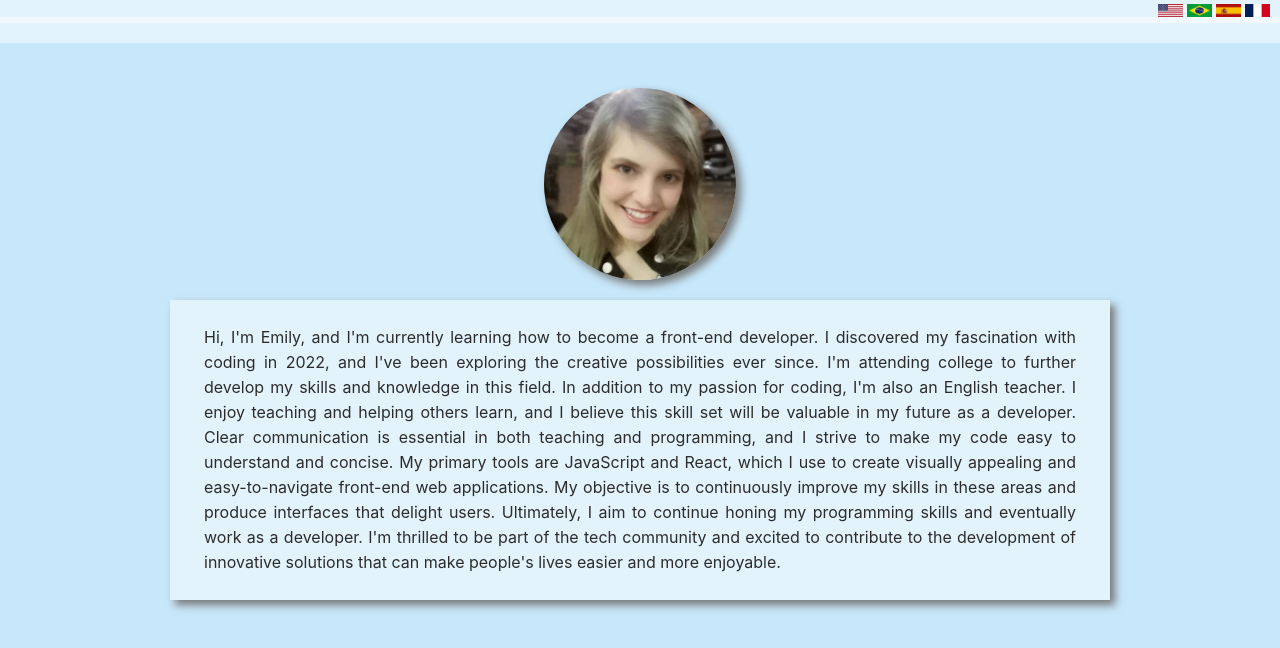
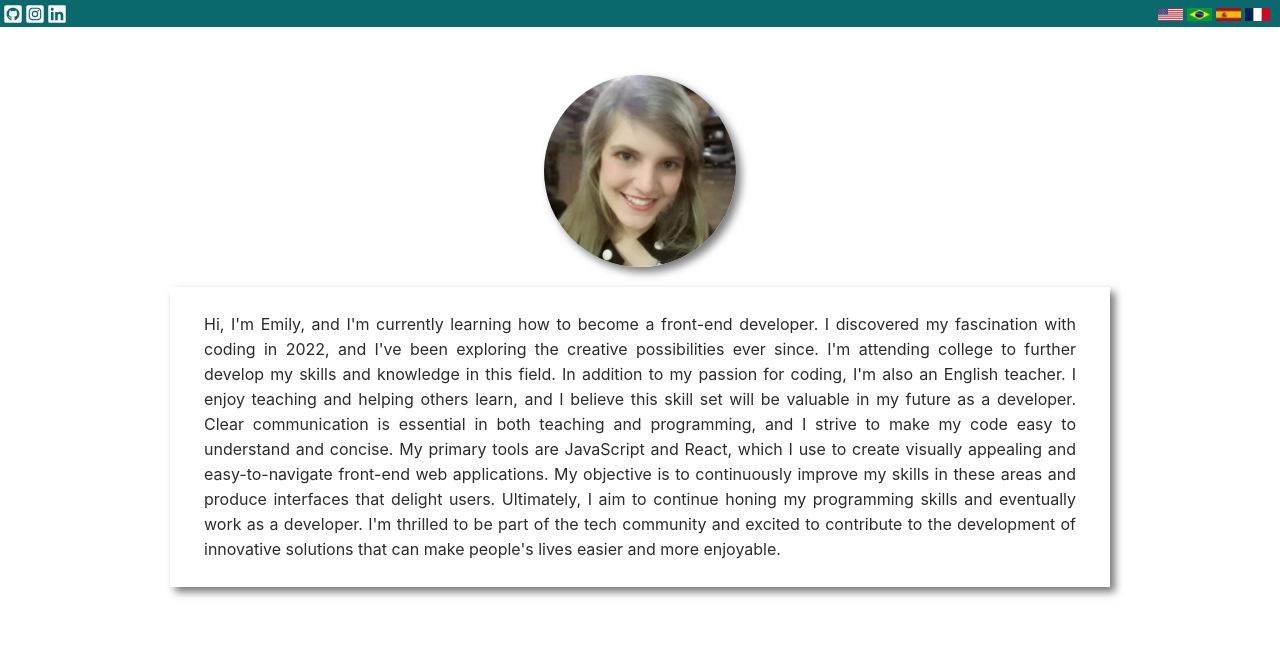
Before and after one commit to snoozleEmily/The-Coding-Journey-Of-Emily, a React (Create React App) app: page / in a window 1280 px wide. Shown: the top 648 px of the page. Built offline with nearby package versions, Linux system fonts and the light colour scheme.

Commit message:
Fixed image resize and icons
I resolved an issue with portrait resizing and icons not appearing on the navbar. I made necessary changes to the CSS to fix problems related to flags and icons. Additionally, I updated the colors of the site.

```diff
--- a/src/App.css
+++ b/src/App.css
@@ -1,41 +1,66 @@
-/* Let's style this baby */
-
 :root {
-    --clr--base: #C7E7FA;
+    --clr--base: #CBDFE0;
+    --clr--base2: #318185;
     --clr--letters: #2C2C2C;
+    --clr--navbar: #0A696D;
     --clr--container: #ffffff80;
     --clr--border: #797979;
+    --clr--border--hover: #000000;
+    --clr--hover: #05050575;
+    --clr--icons: #F7F7F7;
 }
 
 body {
-    background-color: var(--clr--base);
+    background-color: linear-gradient(to bottom right, var(--clr--base), var(--clr--base2));
     color: var(--clr--letters);
 }
 .navbar{
-    background-color: var(--clr--container);
-    padding: 3px 100%;
+    display:flex;
+    width: 100%;
+    padding-bottom: 6px;
     top: 0;
+    background-color: var(--clr--navbar);
+    overflow: visible;
 }
-
+.icons{
+    display: inline-grid;
+    grid-template-columns: repeat(3, 1fr);
+    grid-gap: 2px;
+    margin-top: 4px;
+    margin-left: 3px;
+    position: absolute;
+    left: 0;
+}
+.icon{
+    width: 20px;
+    height: auto;
+    transition: transform 0.3s ease-in-out;
+    color: var(--clr--icons);
+}
+.icon:hover {
+    width: 22px;
+    transform: scale(1.1);
+    margin-right: -2px;
+}
 .flags {
     display: inline-grid;
     grid-template-columns: repeat(4, 1fr);
     grid-gap: 4px;
-    position: relative;
-    float: right;
+    margin-left: auto;
     margin-right: 10px;
-    margin-top: -16px;
-    background-color: var(--clr--container);
-
+    margin-top: 8px;
 }
 
 .flag {
     width: 25px;
+    transition: transform 0.3s ease-in-out;
 }
 .flag:hover {
     width: 27px;
-    border: 1px solid var(--clr--border);
-    box-shadow: 5px 5px 8px var(--clr--border);
+    transform: scale(1.1);
+    box-shadow: 5px 5px 8px var(--clr--border--hover);
+    margin-left: -2px;
+    margin-right: -2px;
 }
 
 .portrait {
@@ -59,7 +84,7 @@ body {
     margin-right: auto;
     margin-top: 2em;
     margin-bottom: 20px;
-    padding-top: 15px;
+    padding-top: 5px;
     width: 70%;
 
     /* box-shadow: 5px 5px 8px var(--clr--border); */
--- a/src/Navbar.js
+++ b/src/Navbar.js
@@ -13,16 +13,16 @@ function Navbar(){
 
     return (
         <navbar className="navbar">
-            <div className="socialmedia">
-                {/* <FaGithubSquare/>
-                <FaInstagramSquare/>
-                <FaLinkedin/> */}
+            <div className="icons">
+                <FaGithubSquare className="icon"/>
+                <FaInstagramSquare className="icon"/>
+                <FaLinkedin className="icon"/>
             </div>
             <div className="flags">
-            <img src={usflag} alt="us flag" className="flag"/>
-            <img src={brflag} alt="br flag" className="flag"/>
-            <img src={esflag} alt="es flag" className="flag"/>
-            <img src={frflag} alt="fr flag" className="flag"/>
+                <img src={usflag} alt="us flag" className="flag"/>
+                <img src={brflag} alt="br flag" className="flag"/>
+                <img src={esflag} alt="es flag" className="flag"/>
+                <img src={frflag} alt="fr flag" className="flag"/>
             </div>
         </navbar>
 
--- a/src/Portrait.js
+++ b/src/Portrait.js
@@ -3,17 +3,27 @@ import './App.css';
 import image from './head-photo.jpg';
 
 function Portrait() {
-    const ref = useRef(null);
-    const [width, setWidth] = useState(undefined);
+    const ref = useRef();
+    const [width, setWidth] = useState();
+    console.log(width)
+    useEffect(() => {
+        let debounceTimeout;
 
-    useEffect(() => {
-            setWidth(ref.current.offsetWidth);
-            /* I need this to load everytime there is a change */
+        const handleResize = () => {
+            clearTimeout(debounceTimeout); /* Function to fix image glitching */
+            debounceTimeout = setTimeout(() => {
+                setWidth(ref.current.offsetWidth);
+            }, 100);
+        }
+        window.addEventListener('resize', handleResize);
+
+        return () => {
+            window.removeEventListener('resize', handleResize);
+        }
     }, []);
 
     const handleOnLoad = () => {
         setWidth(ref.current.offsetWidth);
-        console.log(width);
     }
 
     return (
@@ -22,7 +32,7 @@ function Portrait() {
                 ref={ref}
                 src={image}
                 alt="Emily's portrait"
-                className={width < 130 ? "portraitsmall" : "portrait"}
+                className={width < 150 ? "portraitsmall" : "portrait"}
                 onLoad={handleOnLoad}
             />
         </picture>
```
